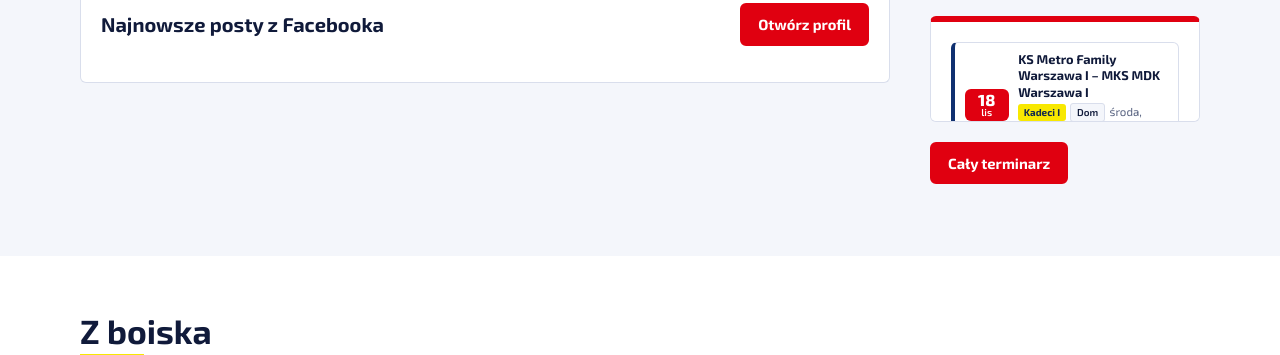
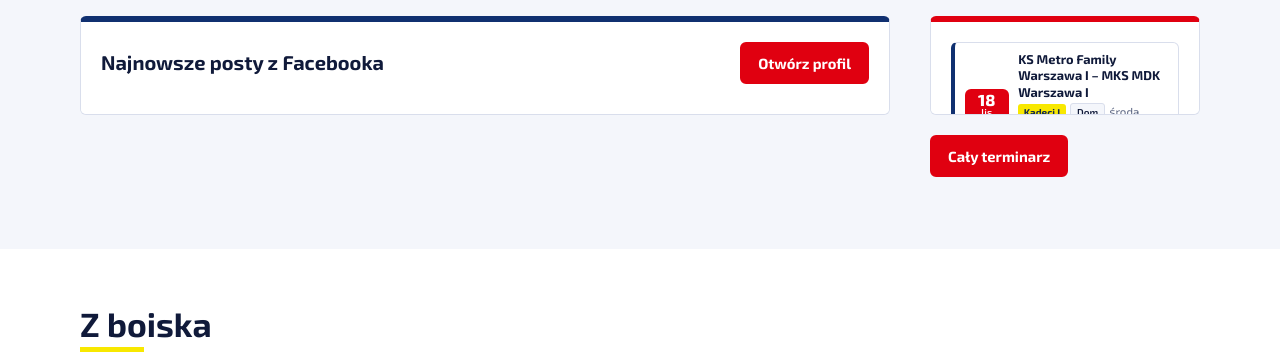
Before and after one commit to mpyra94/ks-metro-warszawa, a plain HTML site: page index.html in a window 1280 px wide. Shown: the part 745-1100 px from the top of the page. Drawn offline with Linux system fonts and the light colour scheme.

Commit message:
Wyrównanie góry i dołu kolumn Aktualności i Nadchodzące mecze
Wspólna wysokość obu kolumn to teraz mniejsza z ich dwóch naturalnych
wysokości (bez zgadywania na sztywno) - krótsza kolumna nie ma wolnej
przestrzeni, dłuższa się przewija. Nagłówki mają zarezerwowaną stałą
wysokość (2 linie + padding), więc górne paski kolorów zaczynają się
na tej samej wysokości niezależnie od zawinięcia tekstu.

Co-Authored-By: Claude Sonnet 5 <noreply@anthropic.com>
Claude-Session: https://claude.ai/code/session_01JSKXuPtkqwsvSAQSuQAGe7

```diff
--- a/css/style.css
+++ b/css/style.css
@@ -199,10 +199,14 @@ p { margin: 0 0 1em; }
 .cols-fb { grid-template-columns: minmax(0, 3fr) minmax(0, 1fr); }
 .matches-box { border-top-color: var(--red); }
 @media (min-width: 861px) {
+  /* Stały wspólny nagłówek: niezależnie od tego, czy "Nadchodzące mecze" zajmie
+     jedną czy dwie linie, oba paski (niebieski/czerwony) i pudełka pod nimi
+     zaczynają się na tej samej wysokości. */
+  .cols-fb h2.section-title { min-height: calc(2.3em + .5rem); display: flex; align-items: flex-end; }
   /* Nadchodzące mecze: węższa (1/4 ekranu), kompaktowa, przewijana kolumna obok
-     widżetu Facebooka. Maksymalną wysokość (dopasowaną do wysokości widżetu FB,
-     który dogrywa się asynchronicznie) ustawia js/main.js (syncMatchesHeight). */
-  .matches-box { overflow-y: auto; }
+     widżetu Facebooka. Wspólną maksymalną wysokość obu pudełek (bez wolnej
+     przestrzeni w krótszym z nich) ustawia js/main.js (syncColumnsHeight). */
+  #fb, .matches-box { overflow-y: auto; }
   .matches-box .match-list { gap: .5rem; }
   .matches-box .match { grid-template-columns: 44px 1fr; gap: .6rem; padding: .5rem .6rem; border-left-width: 4px; }
   .matches-box .match-date { padding: .2rem 0; }
--- a/js/main.js
+++ b/js/main.js
@@ -896,25 +896,35 @@
     }).join(''));
   }
 
-  /* Dopasowuje wysokość przewijanej listy „Nadchodzące mecze” do wysokości widżetu
-     Facebooka („Aktualności”) na stronie głównej — tylko na szerszych ekranach, gdzie
-     kolumny stoją obok siebie (patrz @media (min-width: 861px) w css/style.css).
+  /* Wyrównuje dół kolumn „Aktualności” i „Nadchodzące mecze” na stronie głównej —
+     tylko na szerszych ekranach, gdzie kolumny stoją obok siebie (patrz
+     @media (min-width: 861px) w css/style.css). Każda kolumna dostaje tę samą
+     wysokość: mniejszą z dwóch naturalnych wysokości (scrollHeight działa niezależnie
+     od tego, czy overflow jest już przycięty), więc żadna z nich nie ma „wolnej
+     przestrzeni” — krótsza po prostu pokazuje się w całości, dłuższa się przewija.
      Widżet FB (np. Elfsight) dogrywa swoją wysokość asynchronicznie, więc pilnujemy
-     tego przez ResizeObserver zamiast jednorazowego odczytu przy starcie. */
-  function syncMatchesHeight() {
+     obu kolumn przez ResizeObserver i dodatkowo przeliczamy kilka razy po starcie. */
+  function syncColumnsHeight() {
     var fb = $('fb'), matches = $('matches');
     if (!fb || !matches) return;
     var mq = window.matchMedia('(min-width: 861px)');
     function apply() {
-      matches.style.maxHeight = mq.matches ? fb.offsetHeight + 'px' : '';
+      if (!mq.matches) { fb.style.maxHeight = ''; matches.style.maxHeight = ''; return; }
+      var h = Math.min(fb.scrollHeight, matches.scrollHeight);
+      if (h > 0) {
+        fb.style.maxHeight = h + 'px';
+        matches.style.maxHeight = h + 'px';
+      }
     }
     if (typeof ResizeObserver !== 'undefined') {
       new ResizeObserver(apply).observe(fb);
+      new ResizeObserver(apply).observe(matches);
     } else {
       window.addEventListener('resize', apply);
     }
     if (mq.addEventListener) mq.addEventListener('change', apply); else mq.addListener(apply);
     apply();
+    [300, 800, 1500, 3000].forEach(function (t) { setTimeout(apply, t); });
   }
 
   /* ---------- start ---------- */
@@ -938,7 +948,7 @@
       jobs.push(loadOptional('gallery').then(renderGallery));
       renderFacebook(settings, 640);
       renderPartners(settings);
-      syncMatchesHeight();
+      syncColumnsHeight();
     } else if (page === 'mecze') {
       jobs.push(load('matches').then(renderMatchesPage));
     } else if (page === 'o-klubie') {
```
